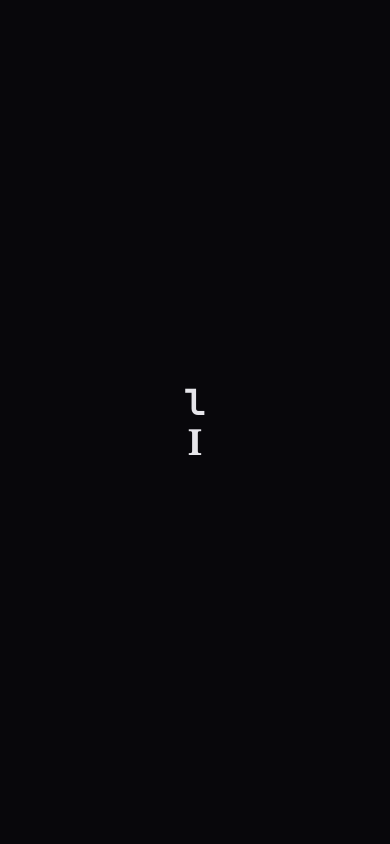
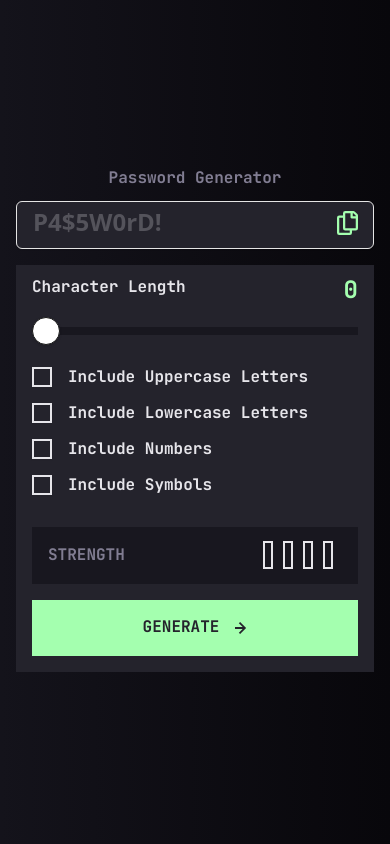
Before and after one commit to Uri-Raz-Dev/password-generator-app, a React (Vite) app: page / in a window 390 px wide. Built offline with nearby package versions, Linux system fonts and the light colour scheme.

Commit message:
write empty mobile state

```diff
--- a/src/App.tsx
+++ b/src/App.tsx
@@ -1,9 +1,110 @@
+import { Label } from '@radix-ui/react-label'
+import { Input } from '@/components/ui/input'
+import { Checkbox } from '@/components/ui/checkbox'
+import { Slider } from '@/components/ui/slider'
+import { Button } from '@/components/ui/button'
+import arrow from './assets/images/icon-arrow-right.svg'
+import copy from './assets/images/icon-copy.svg'
 const App = () => {
   return (
-    <div className="flex h-[100dvh] flex-col items-center justify-center">
-      <div className="text-preset1 text-4xl">l</div>
-      <div className="font-serif text-4xl font-bold">I</div>
-    </div>
+    <form
+      id="password-gen"
+      className="mx-4 flex min-h-[100dvh] flex-col items-center justify-center gap-4"
+      action=""
+    >
+      <h1 className="text-preset4 text-(--color-grey600)">
+        Password Generator
+      </h1>
+      <Label className="relative w-full">
+        <Input
+          id="password"
+          className="h-12 w-full bg-(--color-grey800) p-4 placeholder:text-[1.5rem] placeholder:leading-3 placeholder:font-(--font-display) placeholder:font-bold placeholder:tracking-normal placeholder:text-(--color-grey700)"
+          type="text"
+          placeholder="P4$5W0rD!"
+        />
+        <img
+          className="absolute right-4 bottom-3.5 cursor-pointer"
+          src={copy}
+          alt=""
+        />
+      </Label>
+
+      <section className="flex w-full flex-col gap-8 bg-(--color-grey800) p-4">
+        <section className="flex flex-col gap-7">
+          <section className="flex justify-between">
+            <Label
+              className="text-preset4 text-(--color-grey200)"
+              htmlFor="slider"
+            >
+              Character Length
+            </Label>
+            <span className="text-preset2 text-(--color-green200)">0</span>
+          </section>
+
+          <Slider
+            className="bg-(--color-850)"
+            defaultValue={[0]}
+            max={20}
+            step={1}
+          />
+        </section>
+
+        <ul className="flex flex-col gap-4">
+          <li className="flex items-center gap-4">
+            <Checkbox id="include-uppercase"></Checkbox>
+            <Label
+              className="text-preset4 text-(--color-grey200)"
+              htmlFor="include-uppercase"
+            >
+              Include Uppercase Letters
+            </Label>
+          </li>
+          <li className="flex items-center gap-4">
+            <Checkbox id="include-lowercase"></Checkbox>
+            <Label
+              className="text-preset4 text-(--color-grey200)"
+              htmlFor="include-lowercase"
+            >
+              Include Lowercase Letters
+            </Label>
+          </li>
+          <li className="flex items-center gap-4">
+            <Checkbox id="include-numbers"></Checkbox>
+            <Label
+              className="text-preset4 text-(--color-grey200)"
+              htmlFor="include-numbers"
+            >
+              Include Numbers
+            </Label>
+          </li>
+          <li className="flex items-center gap-4">
+            <Checkbox id="include-symbols"></Checkbox>
+            <Label
+              className="text-preset4 text-(--color-grey200)"
+              htmlFor="include-symbols"
+            >
+              Include Symbols
+            </Label>
+          </li>
+        </ul>
+        <section className="flex items-center justify-between bg-(--color-grey850) px-4 py-5.5">
+          <span className="text-preset4 text-(--color-grey600)">STRENGTH</span>
+          <section className="flex">
+            <span className="hidden">MEDIUM</span>
+            <ul className="flex -space-x-2">
+              <li className="h-2.5 w-7 rotate-90 border-2"></li>
+              <li className="h-2.5 w-7 rotate-90 border-2"></li>
+              <li className="h-2.5 w-7 rotate-90 border-2"></li>
+              <li className="h-2.5 w-7 rotate-90 border-2"></li>
+            </ul>
+          </section>
+        </section>
+        <Button className="after:content-[{arrow}] -mt-4 flex cursor-pointer gap-4 bg-(--color-green200) py-7">
+          <span className="text-preset4 text-(--color-grey800)">GENERATE</span>
+          <img src={arrow} alt="arrow" />
+        </Button>
+      </section>
+    </form>
   )
 }
 
--- a/src/components/ui/button.tsx
+++ b/src/components/ui/button.tsx
@@ -1,37 +1,37 @@
-import * as React from "react"
-import { Slot } from "@radix-ui/react-slot"
-import { cva, type VariantProps } from "class-variance-authority"
+import * as React from 'react'
+import { Slot } from '@radix-ui/react-slot'
+import { cva, type VariantProps } from 'class-variance-authority'
 
-import { cn } from "@/lib/utils"
+import { cn } from '@/lib/utils'
 
 const buttonVariants = cva(
-  "inline-flex items-center justify-center gap-2 whitespace-nowrap rounded-md text-sm font-medium transition-all disabled:pointer-events-none disabled:opacity-50 [&_svg]:pointer-events-none [&_svg:not([class*='size-'])]:size-4 shrink-0 [&_svg]:shrink-0 outline-none focus-visible:border-ring focus-visible:ring-ring/50 focus-visible:ring-[3px] aria-invalid:ring-destructive/20 dark:aria-invalid:ring-destructive/40 aria-invalid:border-destructive",
+  "inline-flex items-center justify-center gap-2 whitespace-nowrap  text-sm font-medium transition-all disabled:pointer-events-none disabled:opacity-50 [&_svg]:pointer-events-none [&_svg:not([class*='size-'])]:size-4 shrink-0 [&_svg]:shrink-0 outline-none focus-visible:border-ring focus-visible:ring-ring/50 focus-visible:ring-[3px] aria-invalid:ring-destructive/20 dark:aria-invalid:ring-destructive/40 aria-invalid:border-destructive",
   {
     variants: {
       variant: {
-        default: "bg-primary text-primary-foreground hover:bg-primary/90",
+        default: 'bg-primary text-primary-foreground hover:bg-primary/90',
         destructive:
-          "bg-destructive text-white hover:bg-destructive/90 focus-visible:ring-destructive/20 dark:focus-visible:ring-destructive/40 dark:bg-destructive/60",
+          'bg-destructive text-white hover:bg-destructive/90 focus-visible:ring-destructive/20 dark:focus-visible:ring-destructive/40 dark:bg-destructive/60',
         outline:
-          "border bg-background shadow-xs hover:bg-accent hover:text-accent-foreground dark:bg-input/30 dark:border-input dark:hover:bg-input/50",
+          'border bg-background shadow-xs hover:bg-accent hover:text-accent-foreground dark:bg-input/30 dark:border-input dark:hover:bg-input/50',
         secondary:
-          "bg-secondary text-secondary-foreground hover:bg-secondary/80",
+          'bg-secondary text-secondary-foreground hover:bg-secondary/80',
         ghost:
-          "hover:bg-accent hover:text-accent-foreground dark:hover:bg-accent/50",
-        link: "text-primary underline-offset-4 hover:underline",
+          'hover:bg-accent hover:text-accent-foreground dark:hover:bg-accent/50',
+        link: 'text-primary underline-offset-4 hover:underline',
       },
       size: {
-        default: "h-9 px-4 py-2 has-[>svg]:px-3",
-        sm: "h-8 rounded-md gap-1.5 px-3 has-[>svg]:px-2.5",
-        lg: "h-10 rounded-md px-6 has-[>svg]:px-4",
-        icon: "size-9",
-        "icon-sm": "size-8",
-        "icon-lg": "size-10",
+        default: 'h-9 px-4 py-2 has-[>svg]:px-3',
+        sm: 'h-8 rounded-md gap-1.5 px-3 has-[>svg]:px-2.5',
+        lg: 'h-10 rounded-md px-6 has-[>svg]:px-4',
+        icon: 'size-9',
+        'icon-sm': 'size-8',
+        'icon-lg': 'size-10',
       },
     },
     defaultVariants: {
-      variant: "default",
-      size: "default",
+      variant: 'default',
+      size: 'default',
     },
   }
 )
@@ -42,11 +42,11 @@ function Button({
   size,
   asChild = false,
   ...props
-}: React.ComponentProps<"button"> &
+}: React.ComponentProps<'button'> &
   VariantProps<typeof buttonVariants> & {
     asChild?: boolean
   }) {
-  const Comp = asChild ? Slot : "button"
+  const Comp = asChild ? Slot : 'button'
 
   return (
     <Comp
--- a/src/components/ui/checkbox.tsx
+++ b/src/components/ui/checkbox.tsx
@@ -1,8 +1,8 @@
-import * as React from "react"
-import * as CheckboxPrimitive from "@radix-ui/react-checkbox"
-import { CheckIcon } from "lucide-react"
+import * as React from 'react'
+import * as CheckboxPrimitive from '@radix-ui/react-checkbox'
+import { CheckIcon } from 'lucide-react'
 
-import { cn } from "@/lib/utils"
+import { cn } from '@/lib/utils'
 
 function Checkbox({
   className,
@@ -12,7 +12,7 @@ function Checkbox({
     <CheckboxPrimitive.Root
       data-slot="checkbox"
       className={cn(
-        "peer border-input dark:bg-input/30 data-[state=checked]:bg-primary data-[state=checked]:text-primary-foreground dark:data-[state=checked]:bg-primary data-[state=checked]:border-primary focus-visible:border-ring focus-visible:ring-ring/50 aria-invalid:ring-destructive/20 dark:aria-invalid:ring-destructive/40 aria-invalid:border-destructive size-4 shrink-0 rounded-[4px] border shadow-xs transition-shadow outline-none focus-visible:ring-[3px] disabled:cursor-not-allowed disabled:opacity-50",
+        'peer dark:bg-input/30 data-[state=checked]:bg-primary data-[state=checked]:text-primary-foreground dark:data-[state=checked]:bg-primary data-[state=checked]:border-primary focus-visible:border-ring focus-visible:ring-ring/50 aria-invalid:ring-destructive/20 dark:aria-invalid:ring-destructive/40 aria-invalid:border-destructive size-5 shrink-0 border-2 border-(--color-grey200) shadow-xs transition-shadow outline-none focus-visible:ring-[3px] disabled:cursor-not-allowed disabled:opacity-50',
         className
       )}
       {...props}
--- a/src/components/ui/slider.tsx
+++ b/src/components/ui/slider.tsx
@@ -1,7 +1,7 @@
-import * as React from "react"
-import * as SliderPrimitive from "@radix-ui/react-slider"
+import * as React from 'react'
+import * as SliderPrimitive from '@radix-ui/react-slider'
 
-import { cn } from "@/lib/utils"
+import { cn } from '@/lib/utils'
 
 function Slider({
   className,
@@ -29,7 +29,7 @@ function Slider({
       min={min}
       max={max}
       className={cn(
-        "relative flex w-full touch-none items-center select-none data-[disabled]:opacity-50 data-[orientation=vertical]:h-full data-[orientation=vertical]:min-h-44 data-[orientation=vertical]:w-auto data-[orientation=vertical]:flex-col",
+        'relative flex w-full touch-none items-center select-none data-[disabled]:opacity-50 data-[orientation=vertical]:h-full data-[orientation=vertical]:min-h-44 data-[orientation=vertical]:w-auto data-[orientation=vertical]:flex-col',
         className
       )}
       {...props}
@@ -37,13 +37,13 @@ function Slider({
       <SliderPrimitive.Track
         data-slot="slider-track"
         className={cn(
-          "bg-muted relative grow overflow-hidden rounded-full data-[orientation=horizontal]:h-1.5 data-[orientation=horizontal]:w-full data-[orientation=vertical]:h-full data-[orientation=vertical]:w-1.5"
+          'relative grow overflow-hidden bg-(--color-grey850) data-[orientation=horizontal]:h-2 data-[orientation=horizontal]:w-full data-[orientation=vertical]:h-full data-[orientation=vertical]:w-1.5'
         )}
       >
         <SliderPrimitive.Range
           data-slot="slider-range"
           className={cn(
-            "bg-primary absolute data-[orientation=horizontal]:h-full data-[orientation=vertical]:w-full"
+            'absolute bg-green-500 data-[orientation=horizontal]:h-full data-[orientation=vertical]:w-full'
           )}
         />
       </SliderPrimitive.Track>
@@ -51,7 +51,7 @@ function Slider({
         <SliderPrimitive.Thumb
           data-slot="slider-thumb"
           key={index}
-          className="border-primary ring-ring/50 block size-4 shrink-0 rounded-full border bg-white shadow-sm transition-[color,box-shadow] hover:ring-4 focus-visible:ring-4 focus-visible:outline-hidden disabled:pointer-events-none disabled:opacity-50"
+          className="border-primary ring-ring/50 block size-7 shrink-0 rounded-full border bg-white shadow-sm transition-[color,box-shadow] hover:ring-4 focus-visible:ring-4 focus-visible:outline-hidden disabled:pointer-events-none disabled:opacity-50"
         />
       ))}
     </SliderPrimitive.Root>
--- a/src/style.css
+++ b/src/style.css
@@ -5,7 +5,11 @@
     /* fallback for old browser support */
     min-height: 100vh;
     min-height: 100dvh;
-    background-color: var(--color-grey950);
+    background: linear-gradient(
+      to right,
+      oklch(19.176% 0.01612 290.505),
+      oklch(13.231% 0.00966 297.603)
+    );
     color: var(--color-grey200);
   }
   #root {
```
